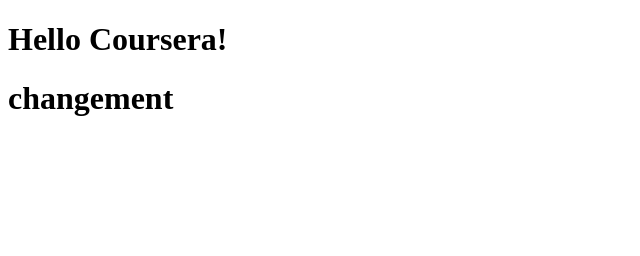
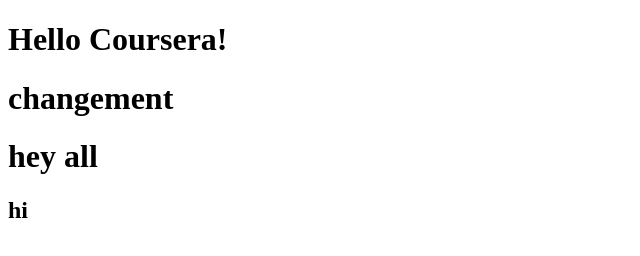
Before and after one commit to MedAffess/MedAffess.github.io, a plain HTML site: page index.html in a window 1280 px wide. Shown: the whole page, without its empty margins (0-640 px from the left). Drawn offline with Linux system fonts and the light colour scheme.

Commit message:
first html code

```diff
--- a/index.html
+++ b/index.html
@@ -7,6 +7,9 @@
 <body>
 	<h1>Hello Coursera!  </h1>
 	<h1>changement</h1>
+	<h1>hey all</h1>
+	<h2>hi</h2>
+
 
 
 
```
Also changed, not shown: doc-structure-before.html (added, +10 -0 lines).
